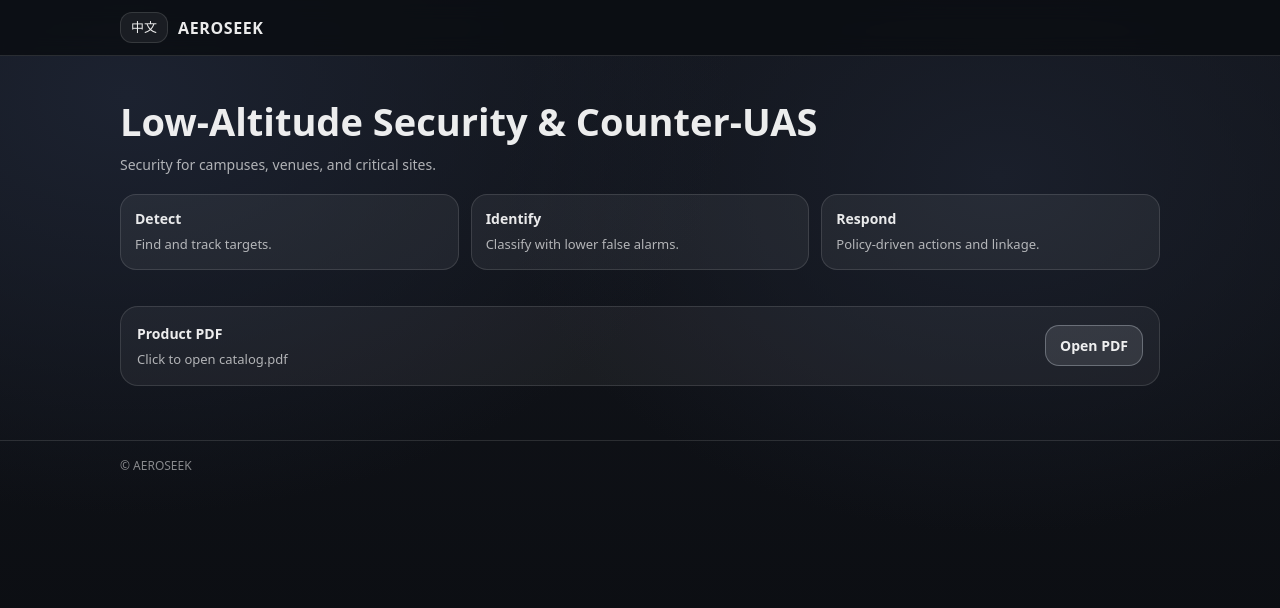
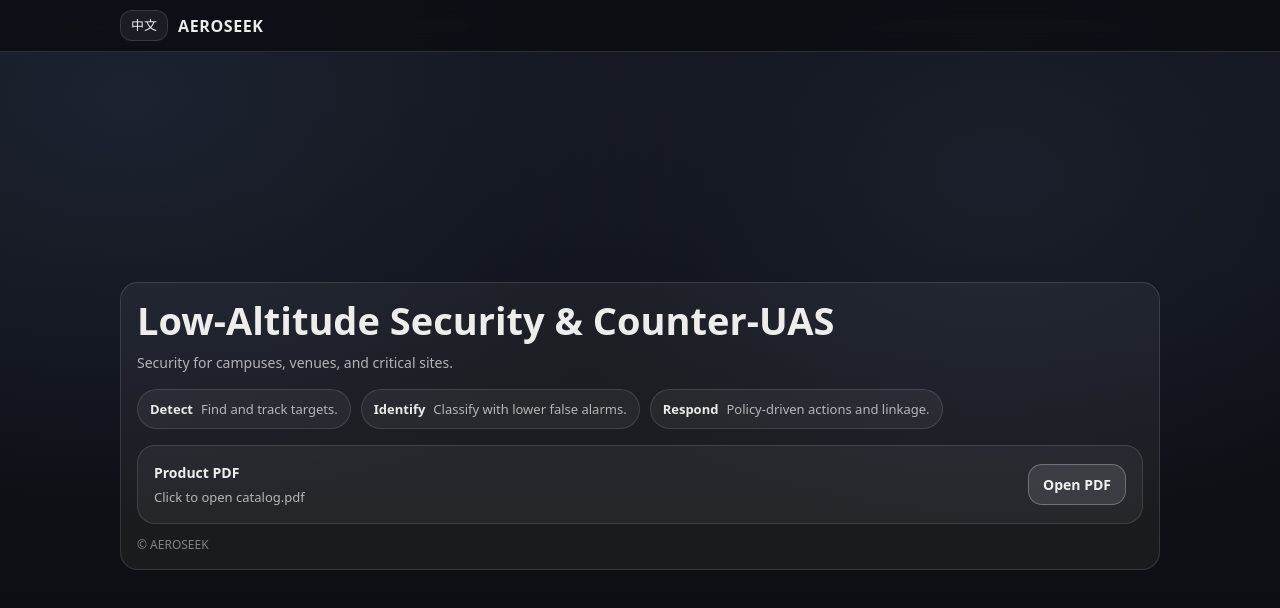
Before and after one commit to iwb5820/aeroseek, a plain HTML site: page index.html in a window 1280 px wide. Drawn offline with Linux system fonts and the light colour scheme.

Commit message:
Single-screen layout for WeChat

```diff
--- a/index.html
+++ b/index.html
@@ -2,7 +2,7 @@
 <html lang="zh-CN">
   <head>
     <meta charset="utf-8" />
-    <meta name="viewport" content="width=device-width, initial-scale=1" />
+    <meta name="viewport" content="width=device-width, initial-scale=1, viewport-fit=cover" />
     <title>AEROSEEK</title>
     <meta name="description" content="AEROSEEK" />
     <style>
@@ -24,12 +24,19 @@
       body {
         height: 100%;
         margin: 0;
+        overflow: hidden;
         font-family: system-ui, -apple-system, Segoe UI, Roboto, Helvetica, Arial,
           "PingFang SC", "Hiragino Sans GB", "Microsoft YaHei", sans-serif;
         color: var(--text);
         background: radial-gradient(1100px 760px at 10% 12%, #1c2230 0%, rgba(28, 34, 48, 0) 55%),
           radial-gradient(900px 650px at 78% 22%, #1a1f2b 0%, rgba(26, 31, 43, 0) 55%),
           linear-gradient(180deg, var(--bg1), var(--bg0));
+      }
+
+      body {
+        min-height: 100svh;
+        display: flex;
+        flex-direction: column;
       }
 
       a {
@@ -55,7 +62,7 @@
         display: flex;
         align-items: center;
         justify-content: space-between;
-        padding: 12px 0;
+        padding: calc(10px + env(safe-area-inset-top)) 0 10px;
       }
 
       .leftGroup {
@@ -84,10 +91,6 @@
         letter-spacing: 0.6px;
       }
 
-      .hero {
-        padding: 44px 0 18px;
-      }
-
       h1 {
         margin: 0;
         font-size: clamp(24px, 3.5vw, 38px);
@@ -102,38 +105,48 @@
         max-width: 58ch;
       }
 
-      .grid {
-        margin-top: 18px;
-        display: grid;
-        grid-template-columns: repeat(3, 1fr);
-        gap: 12px;
+      .main {
+        flex: 1;
+        display: flex;
+        align-items: center;
+        padding: 14px 0 calc(14px + env(safe-area-inset-bottom));
+        min-height: 0;
       }
 
-      .card {
-        padding: 14px;
+      .panel {
+        width: 100%;
         border: 1px solid var(--border);
-        background: var(--card);
-        border-radius: 16px;
+        background: rgba(255, 255, 255, 0.05);
+        border-radius: 18px;
+        padding: 16px;
       }
 
-      .cardTitle {
-        font-weight: 650;
-        font-size: 14px;
-        margin-bottom: 6px;
-        color: rgba(255, 255, 255, 0.9);
+      .features {
+        margin-top: 14px;
+        display: flex;
+        flex-wrap: wrap;
+        gap: 10px;
       }
 
-      .cardText {
+      .pill {
+        display: inline-flex;
+        gap: 8px;
+        align-items: center;
+        padding: 10px 12px;
+        border-radius: 999px;
+        border: 1px solid var(--border);
+        background: rgba(255, 255, 255, 0.05);
+        font-size: 13px;
         color: var(--muted);
-        font-size: 13px;
-        line-height: 1.6;
       }
 
-      .download {
-        padding: 18px 0 54px;
+      .pill b {
+        color: rgba(255, 255, 255, 0.9);
+        font-weight: 650;
       }
 
       .downloadBar {
+        margin-top: 16px;
         display: flex;
         align-items: center;
         justify-content: space-between;
@@ -177,17 +190,13 @@
         background: rgba(207, 211, 220, 0.16);
       }
 
-      .footer {
-        padding: 16px 0 26px;
-        color: rgba(255, 255, 255, 0.5);
+      .legal {
+        margin-top: 12px;
+        color: rgba(255, 255, 255, 0.46);
         font-size: 12px;
-        border-top: 1px solid var(--border);
       }
 
       @media (max-width: 860px) {
-        .grid {
-          grid-template-columns: 1fr;
-        }
         .downloadBar {
           flex-direction: column;
           align-items: stretch;
@@ -208,30 +217,18 @@
       </div>
     </header>
 
-    <main class="container">
-      <section class="hero">
+    <main class="container main">
+      <section class="panel">
         <h1 data-i18n="heroTitle">低空安全与反无人机</h1>
         <div class="sub" data-i18n="heroSub">
           面向园区、场馆与重点区域的低空安全能力建设。
         </div>
 
-        <div class="grid">
-          <div class="card">
-            <div class="cardTitle" data-i18n="c1t">探测</div>
-            <div class="cardText" data-i18n="c1d">发现并跟踪可疑目标。</div>
-          </div>
-          <div class="card">
-            <div class="cardTitle" data-i18n="c2t">识别</div>
-            <div class="cardText" data-i18n="c2d">分类研判，降低误报。</div>
-          </div>
-          <div class="card">
-            <div class="cardTitle" data-i18n="c3t">处置</div>
-            <div class="cardText" data-i18n="c3d">策略联动，形成闭环。</div>
-          </div>
+        <div class="features">
+          <div class="pill"><b data-i18n="c1t">探测</b><span data-i18n="c1d">发现并跟踪可疑目标。</span></div>
+          <div class="pill"><b data-i18n="c2t">识别</b><span data-i18n="c2d">分类研判，降低误报。</span></div>
+          <div class="pill"><b data-i18n="c3t">处置</b><span data-i18n="c3d">策略联动，形成闭环。</span></div>
         </div>
-      </section>
-
-      <section class="download">
         <div class="downloadBar">
           <div class="downloadMeta">
             <div class="downloadTitle" data-i18n="dlTitle">产品资料（PDF）</div>
@@ -241,12 +238,9 @@
             >打开 PDF</a
           >
         </div>
+        <div class="legal">© AEROSEEK</div>
       </section>
     </main>
-
-    <footer class="footer">
-      <div class="container">© AEROSEEK</div>
-    </footer>
 
     <script>
       (function () {
```
